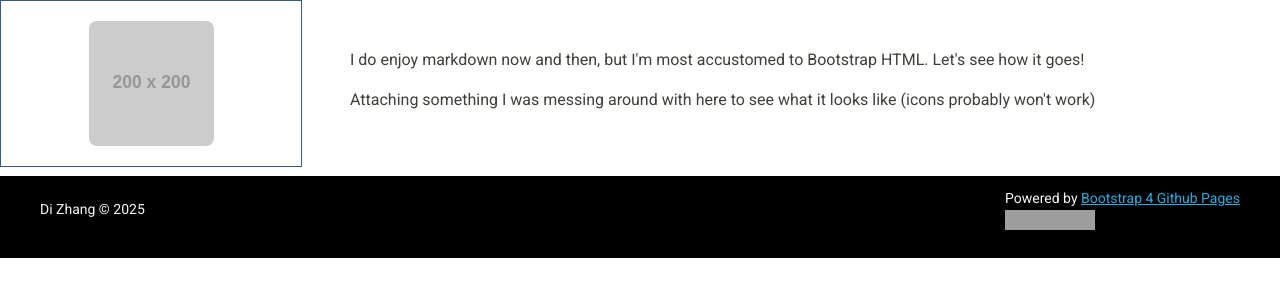
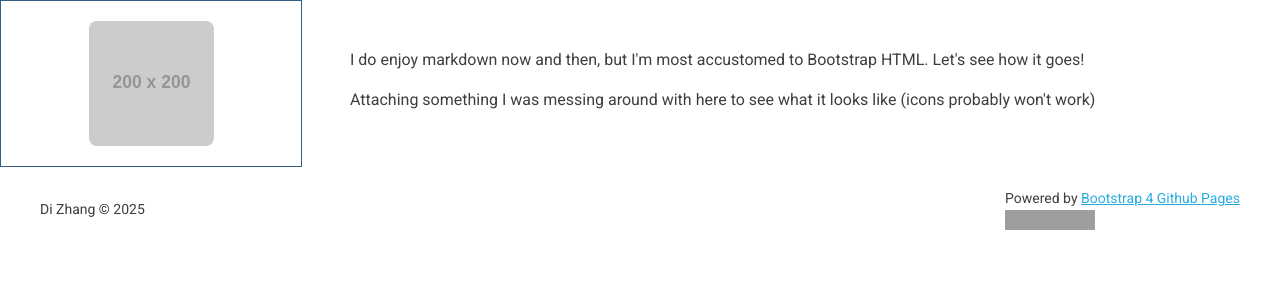
Before and after one commit to zhangdi33/zhangdi33.github.io, a Jekyll site: the page built from index.html, in a window 1280 px wide. Shown: the top 300 px of the page. Built offline with Jekyll 4.4.1, drawn with Linux system fonts in a browser that asks for light colours; grey boxes are pictures that could not be loaded.

Commit message:
Update footer.html

```diff
--- a/_includes/footer.html
+++ b/_includes/footer.html
@@ -1,4 +1,4 @@
-<div class="card border-0 rounded-0 px-5 py-2" style="background-color:#000000;color:#f7f7f7;">
+<div class="card-light border-0 rounded-0 px-5 pt-2">
   <div class="row no-gutters">
     <div class="col-lg p-1 my-auto">
       <p class="small">
```
